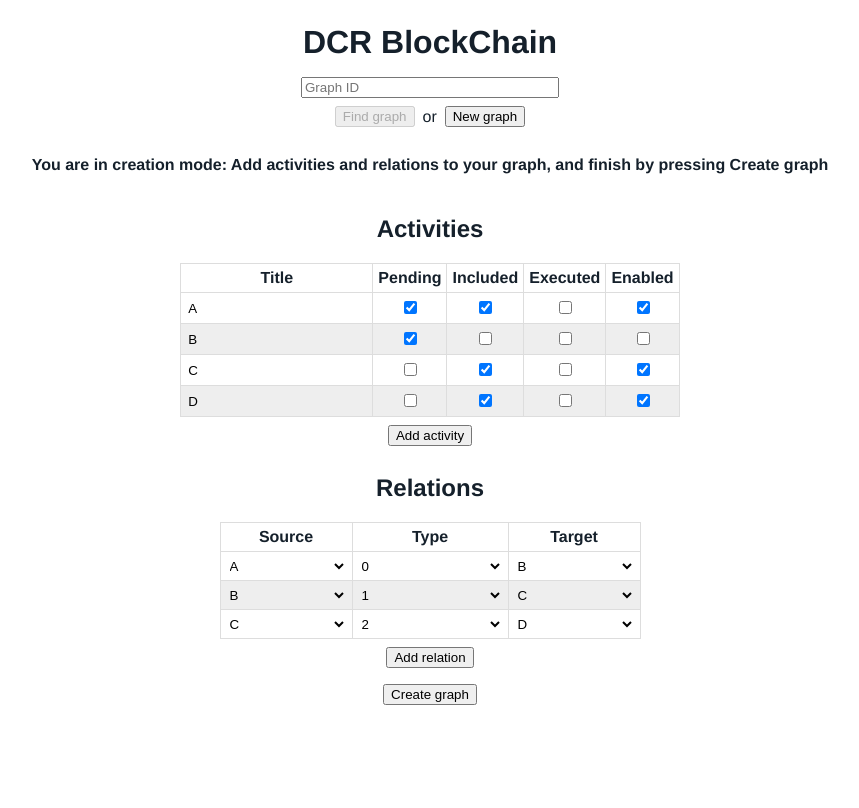
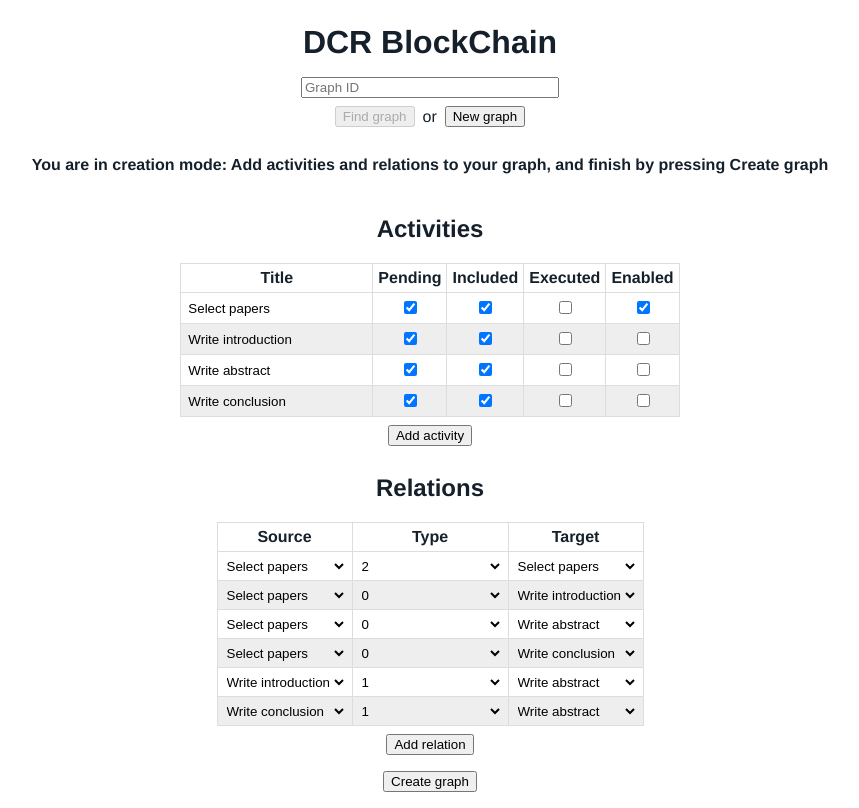
Before and after one commit to cstybert/dcr-blockchain, a Vue app in the folder frontend/: page / in a window 1280 px wide. Shown: the whole page, without its empty margins (210-1069 px from the left). Built offline with nearby package versions, Linux system fonts and the light colour scheme.

Commit message:
Created demo data, added accepting state label

```diff
--- a/frontend/src/components/HomeView.vue
+++ b/frontend/src/components/HomeView.vue
@@ -9,6 +9,7 @@
         <button class="submit-button" @click="newGraph"> New graph </button>
       </div>
       <h4> {{ executeMode ? 'You are in execution mode: Press on an activity\'s Executed field to execute it' : 'You are in creation mode: Add activities and relations to your graph, and finish by pressing Create graph' }}</h4>
+      <h4 v-if="executeMode">The current graph {{ isAccepting ? 'accepting' : 'not accepting' }}</h4>
     </div>
 
     <div class="tables-container">
@@ -43,6 +44,7 @@ export default {
     return {
       searchId: "",
       executeMode: false,
+      isAccepting: false,
       activityHeaders: [
         {title: "Title", type: "text"},
         {title: "Pending", type: "checkbox"},
@@ -50,26 +52,29 @@ export default {
         {title: "Executed", type: "checkbox"},
         {title: "Enabled", type: "checkbox"}],
       activities: [
-        { title: "A", pending: true, included: true, executed: false, enabled: true },
-        { title: "B", pending: true, included: false, executed: false, enabled: false },
-        { title: "C", pending: false, included: true, executed: false, enabled: true},
-        { title: "D", pending: false, included: true, executed: false, enabled: true },
+        { title: "Select papers", pending: true, included: true, executed: false, enabled: true },
+        { title: "Write introduction", pending: true, included: true, executed: false, enabled: false },
+        { title: "Write abstract", pending: true, included: true, executed: false, enabled: false},
+        { title: "Write conclusion", pending: true, included: true, executed: false, enabled: false },
       ],
       relationHeaders: [
         {title: "Source", type: "select activity"},
         {title: "Type", type: "select relation"},
         {title: "Target", type: "select activity"}
       ],
+      relations: [
+        { source: "Select papers", type: 2, target: "Select papers" },
+        { source: "Select papers", type: 0, target: "Write introduction" },
+        { source: "Select papers", type: 0, target: "Write abstract" },
+        { source: "Select papers", type: 0, target: "Write conclusion" },
+        { source: "Write introduction", type: 1, target: "Write abstract" },
+        { source: "Write conclusion", type: 1, target: "Write abstract" },
+      ],
       relationTypes: [
         {id: 0, text: '-->* (condition)'},
         {id: 1, text: '*--> (response)'},
         {id: 2, text: '-->% (excludes)'},
         {id: 3, text: '-->+ (includes)'},
-      ],
-      relations: [
-        { source: "A", type: 0, target: "B" },
-        { source: "B", type: 1, target: "C" },
-        { source: "C", type: 2, target: "D" },
       ],
     }
   },
@@ -86,6 +91,7 @@ export default {
         if (res.status == 200) {
           this.activities = res.data['activities'];
           this.relations = res.data['relations'];
+          this.isAccepting = res.data['accepting'];
           this.executeMode = true;
         }
       }).catch(err => {
@@ -112,6 +118,7 @@ export default {
       await axios.post(`DCR/create`, payload).then(res => {
         if (res.status == 200) {
           this.searchId = res.data['id'];
+          this.isAccepting = res.data['accepting'];
           this.executeMode = true;
         }
       }).catch(err => {
@@ -125,6 +132,7 @@ export default {
         if (res.status == 200) {
           this.activities = res.data['activities'];
           this.relations = res.data['relations'];
+          this.isAccepting = res.data['accepting'];
         }
       }).catch(err => {
           console.log(err);
--- a/frontend/src/components/TableComponent.vue
+++ b/frontend/src/components/TableComponent.vue
@@ -20,8 +20,10 @@
             <!-- Boolean fields (e.g. Pending) -->
             <input v-else-if="type == 'checkbox'"
               type="checkbox"
-              :disabled="(executeMode && title != 'Executed') ||
-                         (executeMode && title == 'Executed' && row[title.toLowerCase()])"
+              :disabled="executeMode &&
+                         (!row['enabled'] ||
+                          title != 'Executed' ||
+                          title == 'Executed' && (row['executed'] && !row['pending']))"
               @click="executeMode ? executeActivity(row['title']) : null"
               v-model="row[title.toLowerCase()]" />
 
```
